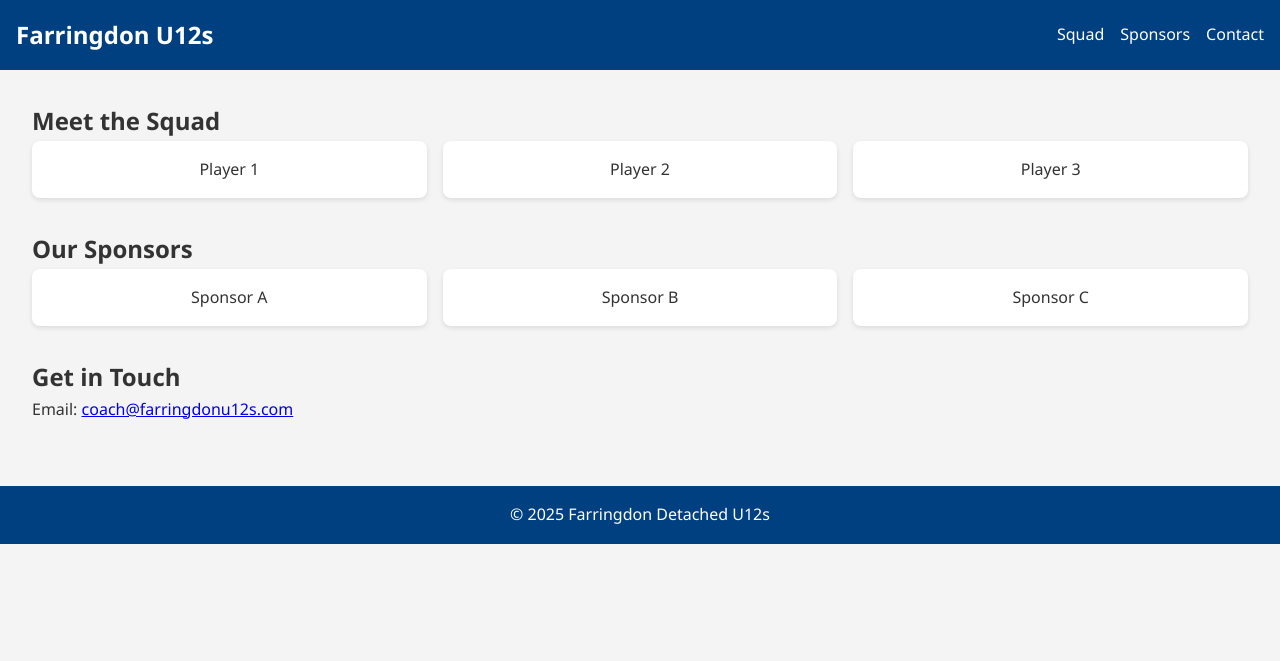
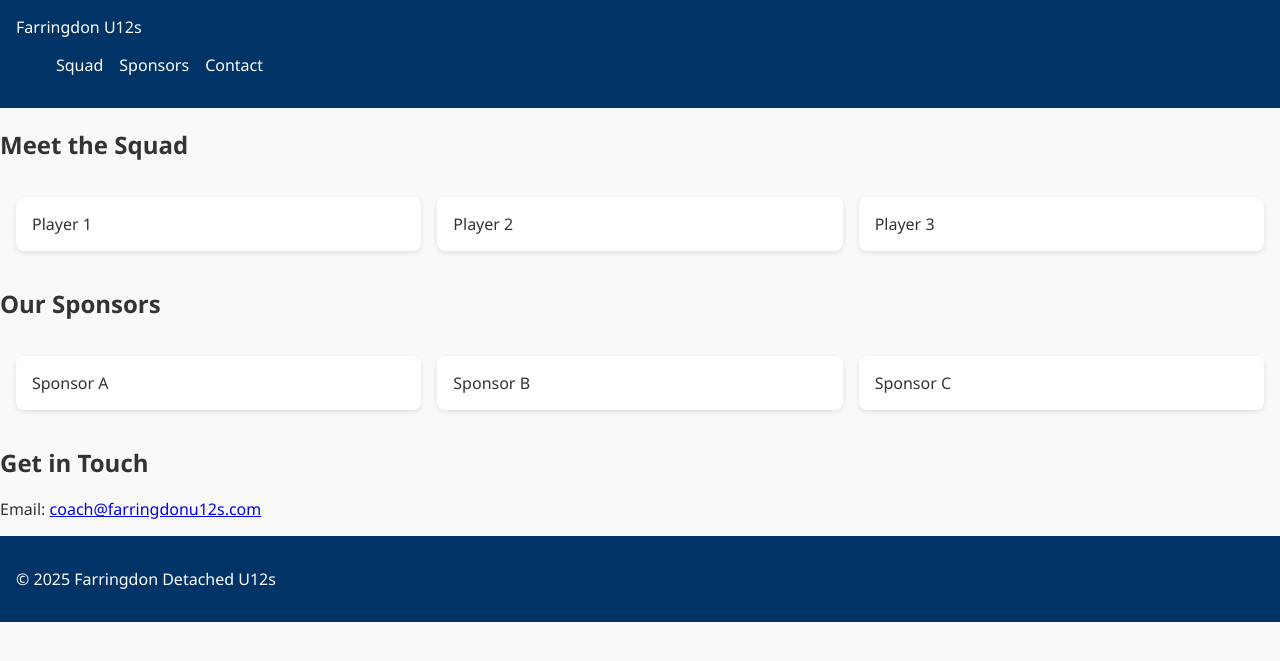
Before and after one commit to kieranridley95/farringdon-detached-alpha, a PHP site: page / in a window 1280 px wide. Shown: the top 661 px of the page. Run offline with PHP 8.4, Linux system fonts and the light colour scheme.

Commit message:
Update style.css

```diff
--- a/style.css
+++ b/style.css
@@ -1,91 +1,37 @@
-* {
-  box-sizing: border-box;
-  margin: 0;
-  padding: 0;
-}
-
+/* Base styles */
 body {
   font-family: 'Segoe UI', sans-serif;
-  line-height: 1.6;
-  background: #f4f4f4;
+  margin: 0;
+  background: #f9f9f9;
   color: #333;
 }
 
-header {
-  background: #004080;
-  color: #fff;
+header, footer {
+  background: #003366;
+  color: white;
   padding: 1rem;
-  display: flex;
-  justify-content: space-between;
-  align-items: center;
-}
-
-.logo {
-  font-size: 1.5rem;
-  font-weight: bold;
 }
 
 nav ul {
   display: flex;
   list-style: none;
-}
-
-nav ul li {
-  margin-left: 1rem;
+  gap: 1rem;
 }
 
 nav ul li a {
-  color: #fff;
+  color: white;
   text-decoration: none;
 }
 
 #menu-toggle {
   display: none;
-  background: none;
-  border: none;
-  font-size: 1.5rem;
-  color: #fff;
 }
 
-main {
-  padding: 2rem;
-}
-
-section {
-  margin-bottom: 2rem;
-}
-
-.grid {
-  display: grid;
-  grid-template-columns: repeat(auto-fit, minmax(150px, 1fr));
-  gap: 1rem;
-}
-
-.card {
-  background: #fff;
-  padding: 1rem;
-  border-radius: 8px;
-  box-shadow: 0 2px 5px rgba(0,0,0,0.1);
-  text-align: center;
-}
-
-footer {
-  background: #004080;
-  color: #fff;
-  text-align: center;
-  padding: 1rem;
-}
-
-/* Responsive */
-@media (max-width: 600px) {
+/* Responsive nav */
+@media (max-width: 768px) {
   nav ul {
     display: none;
     flex-direction: column;
-    background: #004080;
-    position: absolute;
-    top: 60px;
-    right: 0;
-    width: 100%;
   }
 
   nav ul.show {
@@ -94,5 +40,24 @@ footer {
 
   #menu-toggle {
     display: block;
+    background: none;
+    border: none;
+    color: white;
+    font-size: 1.5rem;
   }
 }
+
+/* Grid layout */
+.grid {
+  display: grid;
+  grid-template-columns: repeat(auto-fit, minmax(200px, 1fr));
+  gap: 1rem;
+  padding: 1rem;
+}
+
+.card {
+  background: white;
+  padding: 1rem;
+  border-radius: 8px;
+  box-shadow: 0 2px 5px rgba(0,0,0,0.1);
+}
```
